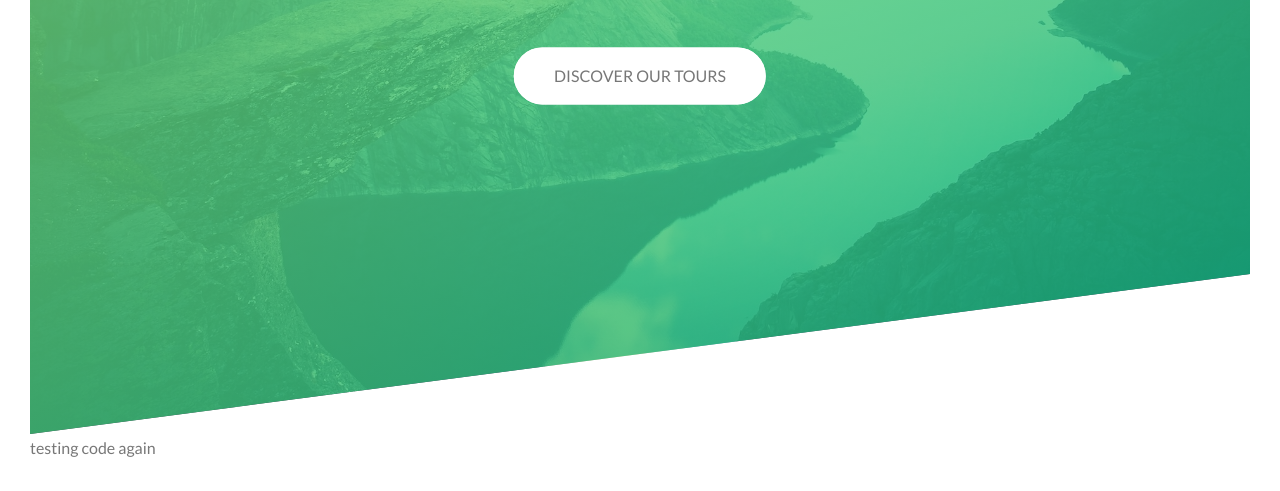
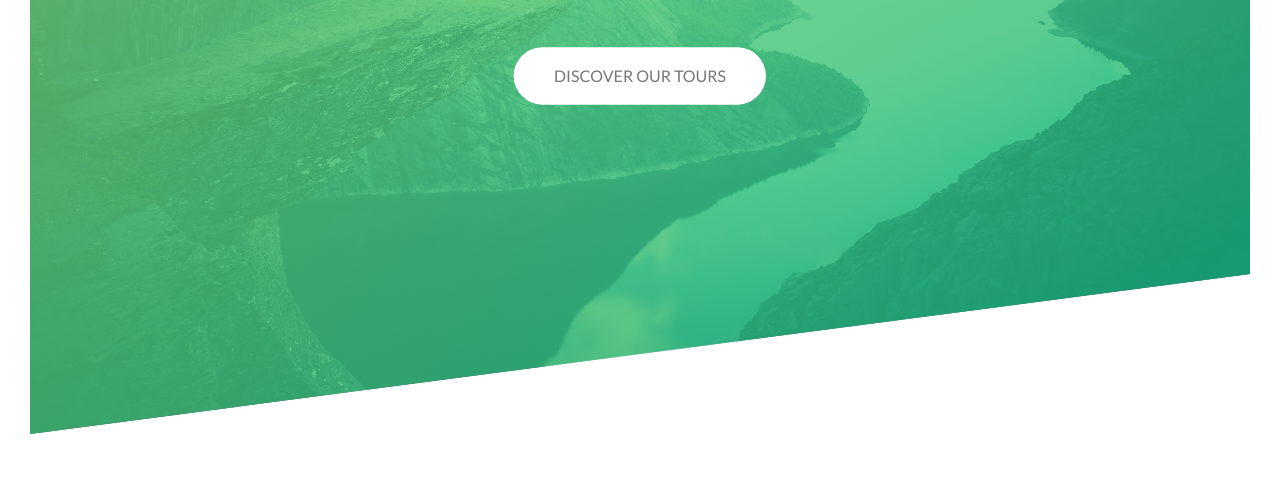
Before and after one commit to rashidabengali/natours, a plain HTML site: page index.html in a window 1280 px wide. Shown: the part 356-847 px from the top of the page. After the commit the page ends 820 px from the top, so only its background shows below. Drawn offline with Linux system fonts and the light colour scheme.

```diff
--- a/index.html
+++ b/index.html
@@ -24,6 +24,5 @@
       <a href="#" class="btn btn-white btn-animated">Discover our tours</a>
     </div>
   </header>
-  <p>testing code again</p>
 </body>
 </html>
```
Also changed, not shown: readme.md.
